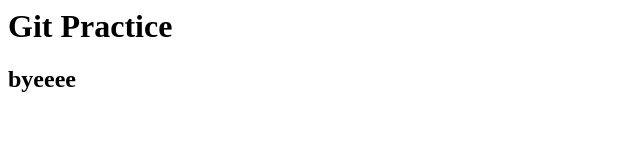
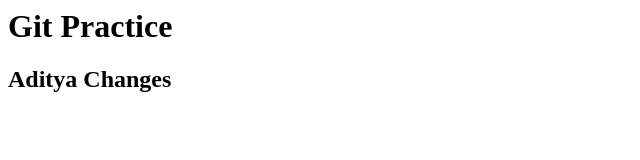
Before and after one commit to AdityaBhosale1904/hello, a plain HTML site: page index.html in a window 1280 px wide. Shown: the whole page, without its empty margins (0-640 px from the left). Drawn offline with Linux system fonts and the light colour scheme.

Commit message:
Changes in h2 tag

```diff
--- a/index.html
+++ b/index.html
@@ -1,2 +1,2 @@
 <h1>Git Practice</h1>
-<h2>byeeee</h2>
+<h2>Aditya Changes</h2>
```
